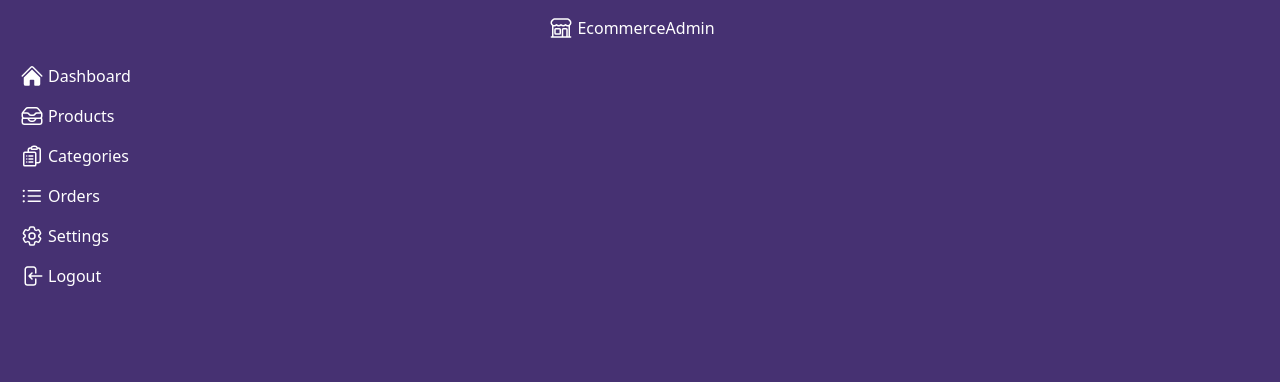
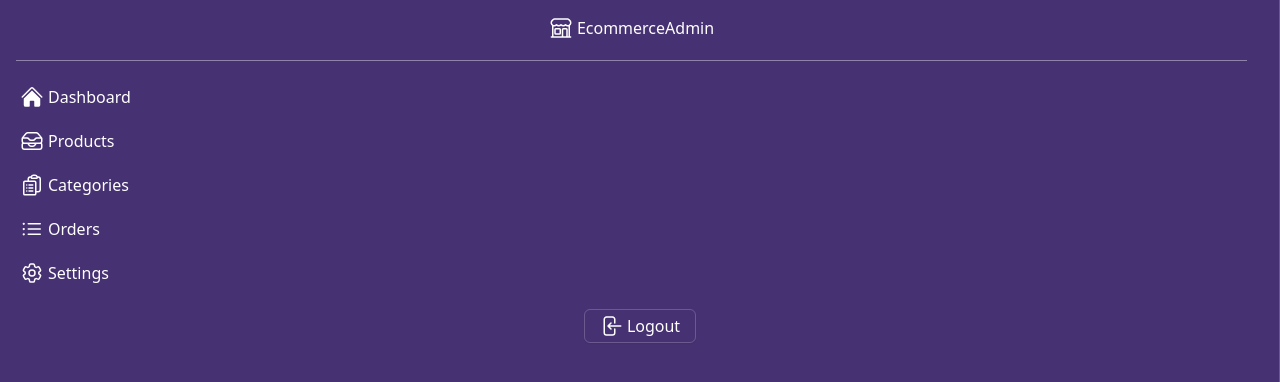
Before and after one commit to Delky91/admin-ecommerce, a Next.js app: page /components/nav in a window 1280 px wide. Shown: the top 382 px of the page. Built offline with nearby package versions, Linux system fonts and the light colour scheme.

Commit message:
nav new style v2.0

```diff
--- a/pages/components/nav.jsx
+++ b/pages/components/nav.jsx
@@ -8,8 +8,8 @@ export default function Nav({ show }) {
 	const router = useRouter();
 	const { pathname } = router;
 	//clases const
-	const inactiveLink = "flex gap-1 p-1";
-	const activeLink = inactiveLink + " bg-white/10 text-white rounded-md";
+	const inactiveLink = "flex gap-1 p-1 hover:bg-white/10 rounded-md";
+	const activeLink = inactiveLink + " bg-white/10 text-white";
 	const inactiveIcon = "w-6 h-6";
 	const activeIcon = inactiveIcon + " text-white";
 
@@ -23,13 +23,13 @@ export default function Nav({ show }) {
 		<aside
 			className={
 				(show ? "left-0 " : "-left-full ") +
-				"text-white p-4 bg-primary fixed w-full h-screen top-0 md:static md:w-auto transition-all"
+				"text-white p-4 bg-primary fixed w-full h-screen top-0 md:static md:w-auto transition-all md:border-r md:border-white/20"
 			}>
-			<div className='mb-5 mr-4 flex justify-center'>
+			<div className='mb-5 mr-4 flex justify-center border-b border-white/40 pb-5'>
 				<Logo />
 			</div>
 
-			<nav className='flex flex-col gap-2 justify-center'>
+			<nav className='flex flex-col gap-3'>
 				<Link
 					href={"/"}
 					className={pathname === "/" ? activeLink : inactiveLink}>
@@ -99,7 +99,7 @@ export default function Nav({ show }) {
 				</Link>
 				<Link
 					href={"/settings"}
-					className={pathname.includes("/settings") ? activeLink : inactiveLink}>
+					className={+pathname.includes("/settings") ? activeLink : inactiveLink}>
 					<svg
 						xmlns='http://www.w3.org/2000/svg'
 						fill='none'
@@ -120,8 +120,12 @@ export default function Nav({ show }) {
 					</svg>
 					Settings
 				</Link>
+
 				<button
-					className={inactiveLink}
+					className={
+						inactiveLink +
+						" mt-2 border shadow-sm border-white/20 w-28 justify-center mx-auto hover:shadow-lg"
+					}
 					onClick={() => logout()}>
 					<svg
 						xmlns='http://www.w3.org/2000/svg'
```
